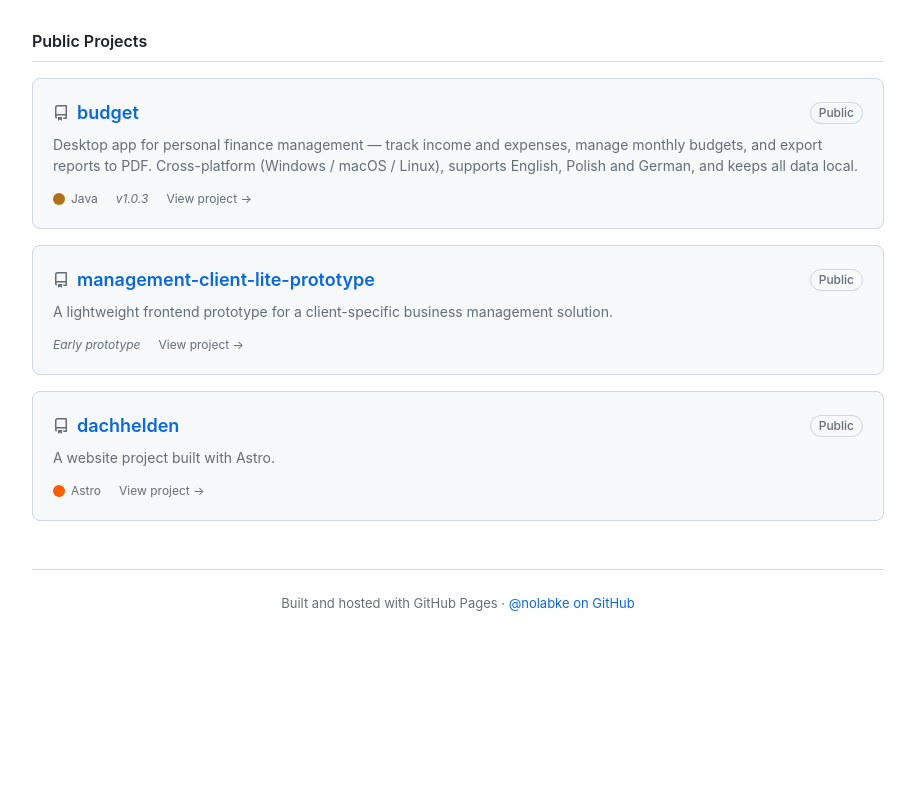
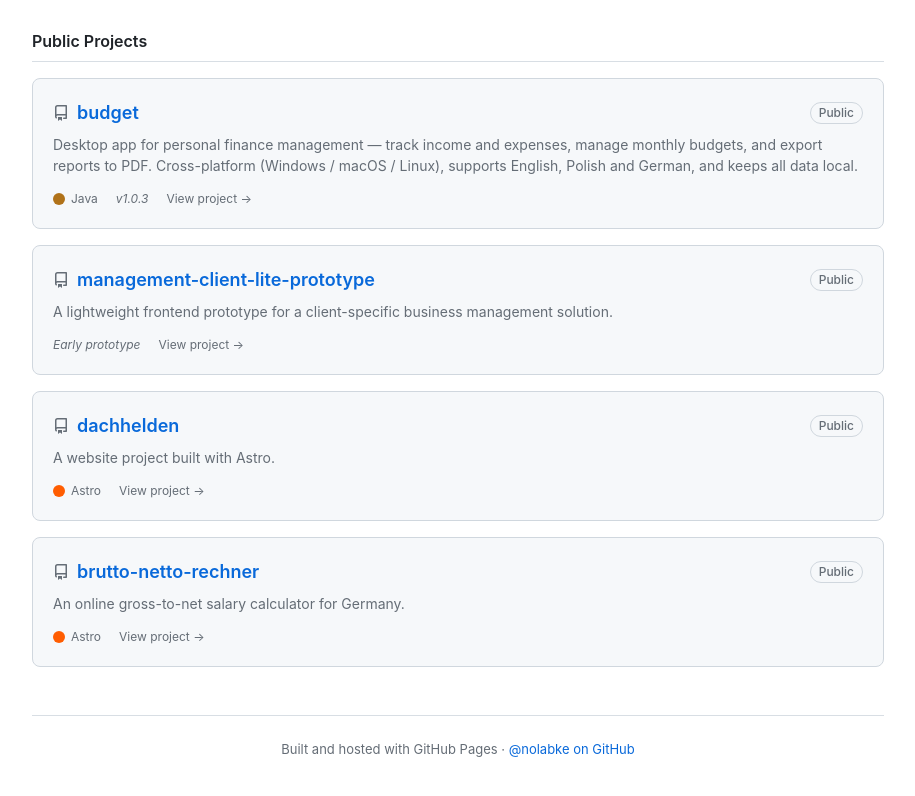
Before and after one commit to nolabke/nolabke.github.io, a plain HTML site: page index.html in a window 1280 px wide. Shown: the part 172-968 px from the top of the page, without its empty margins (182-1097 px from the left). Before the commit the page ends 866 px from the top, so only its background shows below. Drawn offline with Linux system fonts and the light colour scheme.

Commit message:
Add brutto-netto-rechner project card
Added a new project card for the brutto-netto-rechner, an online gross-to-net salary calculator for Germany.

```diff
--- a/index.html
+++ b/index.html
@@ -76,6 +76,22 @@
         </div>
       </a>
 
+      <!-- brutto-netto-rechner -->
+<a class="repo-card" href="projects/brutto-netto-rechner.html" style="display:block;">
+  <div class="repo-head">
+    <span class="repo-name">
+      <svg height="16" viewBox="0 0 16 16" width="16" aria-hidden="true"><path d="M2 2.5A2.5 2.5 0 0 1 4.5 0h8.75a.75.75 0 0 1 .75.75v12.5a.75.75 0 0 1-.75.75h-2.5a.75.75 0 0 1 0-1.5h1.75v-2h-8a1 1 0 0 0-.714 1.7.75.75 0 1 1-1.072 1.05A2.495 2.495 0 0 1 2 11.5Zm10.5-1h-8a1 1 0 0 0-1 1v6.708A2.486 2.486 0 0 1 4.5 9h8ZM5 12.25a.25.25 0 0 1 .25-.25h3.5a.25.25 0 0 1 .25.25v3.25a.25.25 0 0 1-.4.2l-1.45-1.087a.249.249 0 0 0-.3 0L5.4 15.7a.25.25 0 0 1-.4-.2Z"></path></svg>
+      brutto-netto-rechner
+    </span>
+    <span class="visibility">Public</span>
+  </div>
+  <p class="desc">An online gross-to-net salary calculator for Germany.</p>
+  <div class="repo-footer">
+    <span class="lang"><span class="lang-dot" style="background:#ff5d01;"></span>Astro</span>
+    <span class="view-link">View project →</span>
+  </div>
+</a>
+
     </div>
 
     <footer>
```
